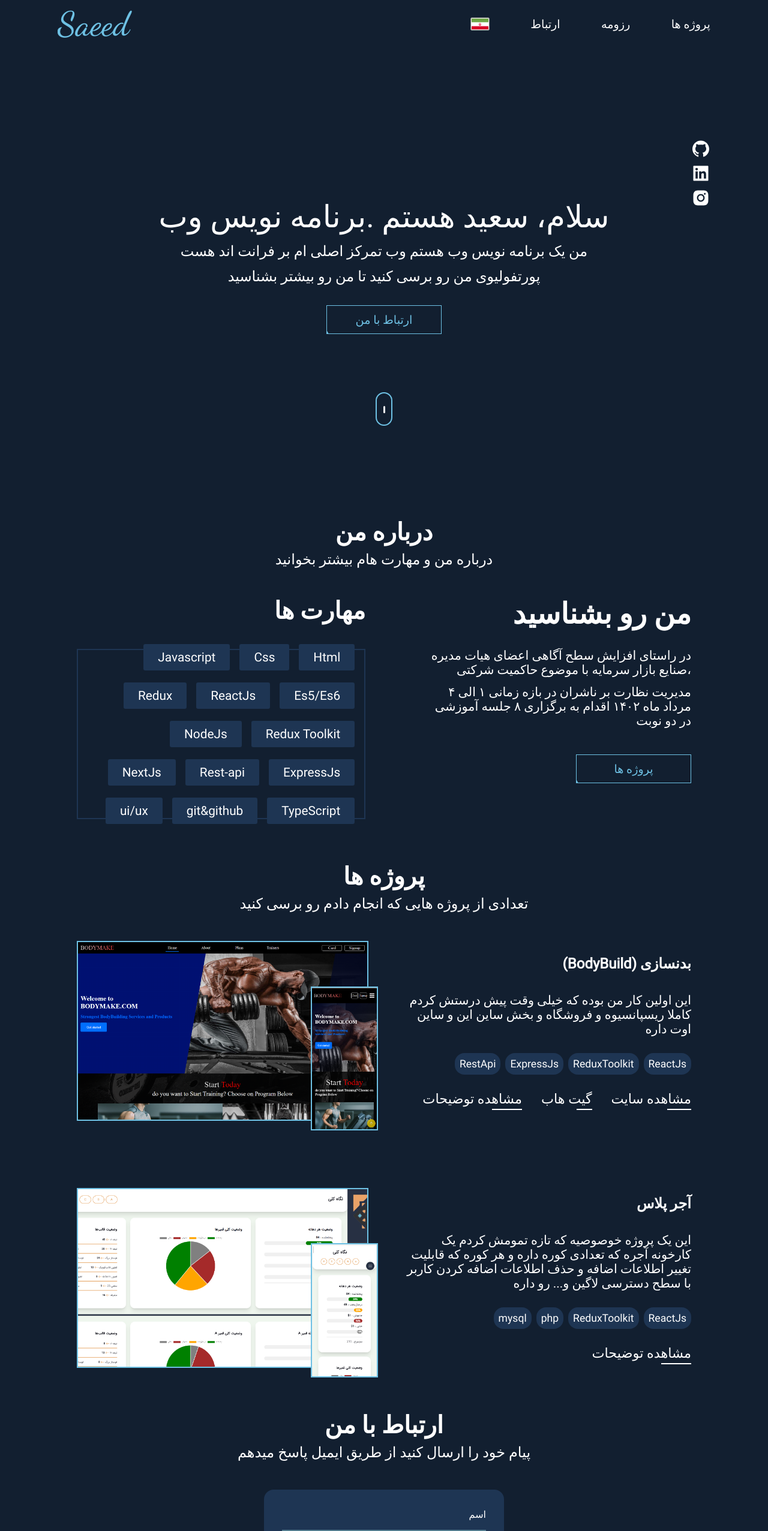
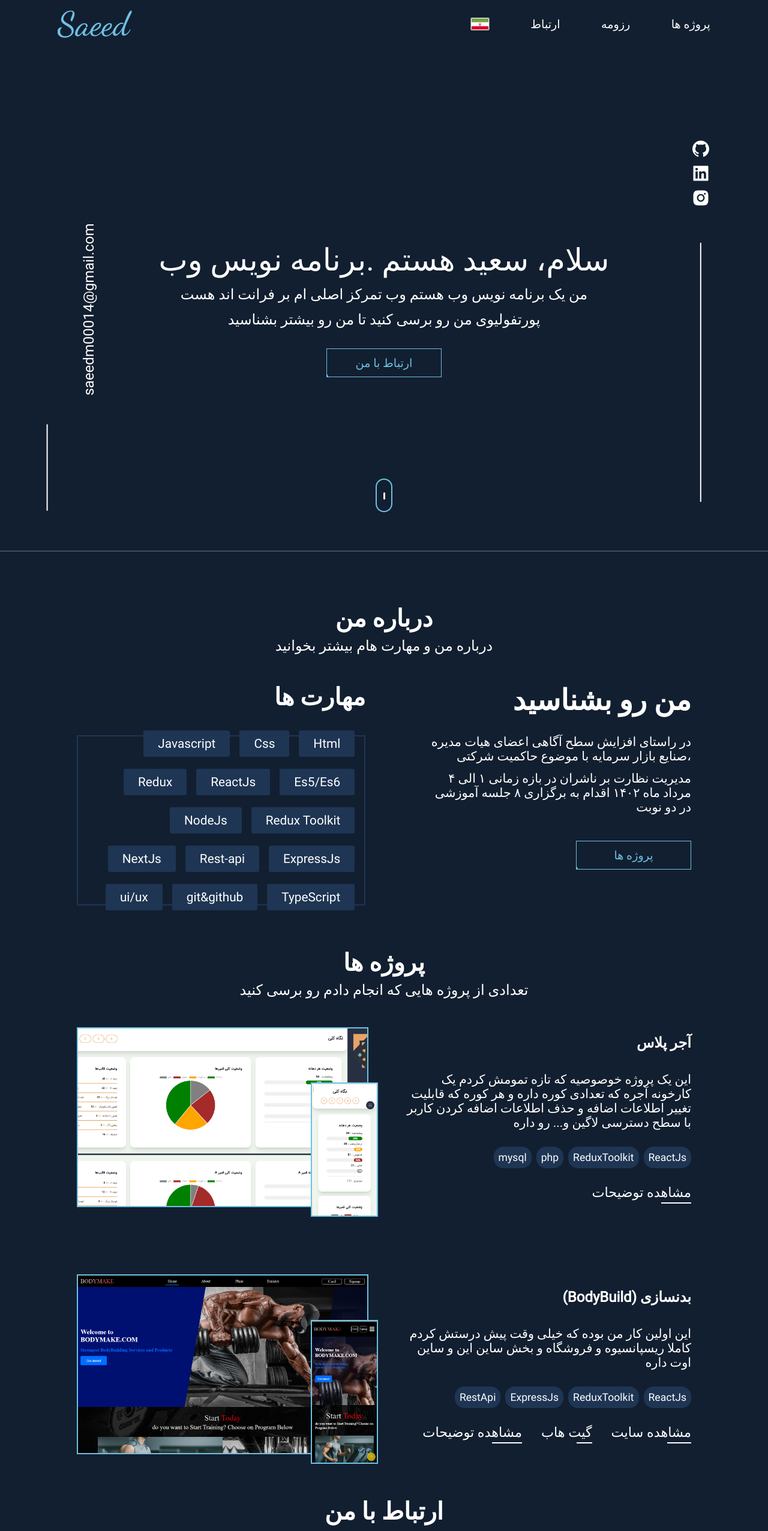
Before and after one commit to saeed00014/main-portfolio, a React (Vite) app: page / in a window 1280 px wide. Shown: the top 2553 px of the page at 60% size. Built offline with nearby package versions, Linux system fonts and the light colour scheme.

Commit message:
homeheader after

```diff
--- a/index.html
+++ b/index.html
@@ -8,6 +8,6 @@
   </head>
   <body>
     <div id="root"></div>
-    <script type="module" src="/src/main.js"></script>
+    <script type="module" src="/src/main.jsx"></script>
   </body>
 </html>
--- a/src/components/HomeComponent/homeHeader.css
+++ b/src/components/HomeComponent/homeHeader.css
@@ -12,7 +12,7 @@
   align-items: center;
   width: 85%;
   max-width: 80rem;
-  height: 90vh;
+  height: 54rem;
   padding-top: 4.5rem;
 }
 
@@ -110,6 +110,7 @@
   z-index: 2;
 }
 
+
 .HomeHeadercontactLink:hover {
   color: white;
   transition: all .8s ease;
@@ -159,6 +160,17 @@
   gap: .3rem;
 }
 
+.HomeHeadersocialLink::after {
+  content: '';
+  display: flex;
+  position: absolute;
+  width: 27rem;
+  height: .1rem;
+  bottom: -17rem;
+  background-color: white;
+  transform: rotate(90deg);
+}
+
 .HomeHeadersocialLink a {
   color: white;
 }
@@ -166,6 +178,33 @@
 .HomeHeadersocialLink li a * {
   width: 2rem;
   height: 2rem;
+}
+
+.HomeHeaderemailLink {
+  position: absolute;
+  display: flex;
+  justify-content: center;
+  left: -8rem;
+  transform: rotate(-90deg);
+}
+
+.HomeHeaderemailLink::after {
+  content: '';
+  position: absolute;
+  width: 9rem;
+  height: .1rem;
+  left: -12rem;
+  top: 1rem;
+  bottom: 0;
+  background-color: white;
+}
+.HomeHeadercontainer::before {
+  content: '';
+  position: absolute;
+  width: 100vw;
+  height: .1rem;
+  bottom: 1rem;
+  background-color: rgba(255, 255, 255, 0.199);
 }
 
 .HomeHeaderspin {
@@ -247,8 +286,30 @@
 
   .HomeHeadersocialLink {
     top: 6rem;
-    bottom: 65vh;
+    bottom: 35rem;
   }
+
+  .HomeHeadersocialLink::after {
+    content: '';
+    display: flex;
+    position: absolute;
+    width: 30rem;
+    height: .1rem;
+    bottom: -15rem;
+    background-color: white;
+    transform: rotate(90deg);
+  }
+
+  .HomeHeaderemailLink {
+    left: -6rem;
+  }
+
+  .HomeHeaderemailLink::after {
+    left: -15rem;
+    width: 13rem;
+    top: .5rem;
+  }
+
 }
 
 @media only screen and (max-width: 640px) and (min-width: 480px) {
@@ -289,8 +350,16 @@
     bottom: 65vh;
   }
 
+  .HomeHeadersocialLink::after {
+    display: none;
+  }
+
   .HomeHeadercontactLink {
     margin-top: 3%;
+  }
+
+  .HomeHeaderemailLink {
+    display: none;
   }
 }
 
@@ -402,4 +471,11 @@
     bottom: 70vh;
   }
 
+  .HomeHeadersocialLink::after {
+    display: none;
+  }
+
+  .HomeHeaderemailLink {
+    display: none;
+  }
 }
--- a/src/components/HomeComponent/homeHeader.jsx
+++ b/src/components/HomeComponent/homeHeader.jsx
@@ -62,6 +62,9 @@ const HomeHeaderComponent = () => {
                   </a>
                 </li>
               </ul>
+              <div className='HomeHeaderemailLink'>
+                <p>saeedm00014@gmail.com</p>
+              </div>
             </>
             )
           })}
--- a/src/components/ProjectComponent/project.jsx
+++ b/src/components/ProjectComponent/project.jsx
@@ -35,7 +35,7 @@ const ProjectComponent = ({homeEdition}) => {
         persian[5] : english[5])
         .map((li) => {
           return (
-            <div className="Projectcontent">
+            <div id={li.id} className="Projectcontent">
               <div className="ProjectprojectItself">
                 <div className="Projectpic">
                   <img src={li.Link1} className="Projectlaptop" alt="laptop size" />
--- a/src/data.js
+++ b/src/data.js
@@ -89,50 +89,7 @@ export const persian = [
   ],
   [
     {
-      Link1: imgLink1,
-      Link2: imgLink2,
-      Link3: imgLink3,
-      Link4: imgLink4,
-      Link5: imgLink5,
-      title: '(BodyBuild) بدنسازی',
-      dis: 'این اولین کار من بوده که خیلی وقت پیش درستش کردم کاملا ریسپانسیوه و فروشگاه و بخش ساین این و ساین اوت داره',
-      skills: [
-        'ReactJs',
-        'ReduxToolkit',
-        'ExpressJs',
-        'RestApi'
-      ],
-      links: [
-        {
-          name: 'مشاهده سایت',
-          link: 'https://comfy-fenglisu-3f8324.netlify.app/',
-        },
-        {
-          name: 'گیت هاب',
-          link: 'https://comfy-fenglisu-3f8324.netlify.app/',
-        }
-      ],
-      button: 'مشاهده توضیحات',
-      titlePerview: 'BodyBuild توضیحات',
-      details: [
-        {
-          link: imgLink3,
-          name: 'ثبت نام و ورود',
-          dis: 'امکان ساخت اکانت کاربری و ورود به آن'
-        },
-        {
-          link: imgLink5,
-          name: 'فروشگاه و سبد خرید',
-          dis: 'اضافه کردن محصولات به کارت خرید و تغییر مقدار وحذف آن'
-        },
-        {
-          link: imgLink4,
-          name: 'بخش نظرات و بازخوردها',
-          dis: 'اضافه کردن نظر خود'
-        }
-      ]
-    },
-    {
+      id: 'ajor',
       Link1: Ajorplushdash,
       Link2: Ajorplusphone,
       Link4: Ajorpluslogin,
@@ -174,6 +131,51 @@ export const persian = [
           link: Ajorplususer,
           name: 'مدیریت دسترسی و کاربران',
           dis: 'کاربران تعریف شده رو نمایش میده امکان تعریف کاربر حذف کاربر و تغییر اطلاعات کاربران و تعیین سطح دسترسی برای هر کاربر رو داره'
+        }
+      ]
+    },
+    {
+      id: 'bodybiuld',
+      Link1: imgLink1,
+      Link2: imgLink2,
+      Link3: imgLink3,
+      Link4: imgLink4,
+      Link5: imgLink5,
+      title: '(BodyBuild) بدنسازی',
+      dis: 'این اولین کار من بوده که خیلی وقت پیش درستش کردم کاملا ریسپانسیوه و فروشگاه و بخش ساین این و ساین اوت داره',
+      skills: [
+        'ReactJs',
+        'ReduxToolkit',
+        'ExpressJs',
+        'RestApi'
+      ],
+      links: [
+        {
+          name: 'مشاهده سایت',
+          link: 'https://comfy-fenglisu-3f8324.netlify.app/',
+        },
+        {
+          name: 'گیت هاب',
+          link: 'https://comfy-fenglisu-3f8324.netlify.app/',
+        }
+      ],
+      button: 'مشاهده توضیحات',
+      titlePerview: 'BodyBuild توضیحات',
+      details: [
+        {
+          link: imgLink3,
+          name: 'ثبت نام و ورود',
+          dis: 'امکان ساخت اکانت کاربری و ورود به آن'
+        },
+        {
+          link: imgLink5,
+          name: 'فروشگاه و سبد خرید',
+          dis: 'اضافه کردن محصولات به کارت خرید و تغییر مقدار وحذف آن'
+        },
+        {
+          link: imgLink4,
+          name: 'بخش نظرات و بازخوردها',
+          dis: 'اضافه کردن نظر خود'
         }
       ]
     }
@@ -261,47 +263,48 @@ export const english = [
   ],
   [
     {
-      Link1: imgLink1,
-      Link2: imgLink2,
-      Link3: imgLink3,
-      Link4: imgLink4,
-      Link5: imgLink5,
-      title: 'BodyBuild',
+      id: 'ajor',
+      Link1: Ajorplushdash,
+      Link2: Ajorplusphone,
+      Link4: Ajorpluslogin,
+      Link3: Ajorplusdata,
+      Link5: Ajorplususer,
+      Link5: Ajorplusqomer,
+      title: 'آجر پلاس',
       dis:
-      'this is my first project i made it very premitive cause i made it long ago but its worth looking at',
+      'این یک پروژه خوصوصیه که تازه تمومش کردم یک کارخونه آجره که تعدادی کوره داره و هر کوره که قابلیت تغییر اطلاعات اضافه و حذف اطلاعات اضافه کردن کاربر با سطح دسترسی لاگین و... رو داره',
       skills: [
         'ReactJs',
         'ReduxToolkit',
-        'ExpressJs',
-        'RestApi'
+        'php',
+        'mysql'
       ],
       links: [
+
+      ],
+      button: 'مشاهده توضیحات',
+      titlePerview: 'AjorPlus توضیحات',
+      video: AjorPlus,
+      details: [
         {
-          name: 'VisitSite',
-          link: 'https://comfy-fenglisu-3f8324.netlify.app/',
+          link: Ajorpluslogin,
+          name: 'ورود',
+          dis: 'ورود با اطلاعات حساب کاربری'
         },
         {
-          name: 'GitHub',
-          link: 'https://comfy-fenglisu-3f8324.netlify.app/',
-        }
-      ],
-      button: 'Perview',
-      titlePerview: 'BodyBuild.Perview',
-      details: [
-        {
-          link: imgLink3,
-          name: 'Sign up and Sign in',
-          dis: 'you can sign up and sign in and see your account detailes'
+          link: Ajorplushdash,
+          name: 'داشبورد',
+          dis: ' اطلاعات کلی از کوره ها و وضعیت دهانه ها شون ( وضعیت پخت آجر ها و آجرهای داخل هر دهانه ) رو به همراه نمودار نشون میده'
         },
         {
-          link: imgLink5,
-          name: 'shop and shopping card',
-          dis: 'you can shop add items you shopping card and change the amount of them or delete them from your card'
+          link: Ajorplusdata,
+          name: 'داده ها و اطلاعات',
+          dis: 'همه داده های موجود رو دسته بندی میکنه که قابلیت جستجو دسته بندی بر اساس وضعیت و امکان نشان دار کردن داده ها بعلاوه تعریف و حذف داده رو داره'
         },
         {
-          link: imgLink4,
-          name: 'submit openion',
-          dis: 'you can submit your openion'
+          link: Ajorplususer,
+          name: 'مدیریت دسترسی و کاربران',
+          dis: 'کاربران تعریف شده رو نمایش میده امکان تعریف کاربر حذف کاربر و تغییر اطلاعات کاربران و تعیین سطح دسترسی برای هر کاربر رو داره'
         }
       ]
     },
```
Also changed, not shown: src/main.jsx (renamed from src/main.js).
